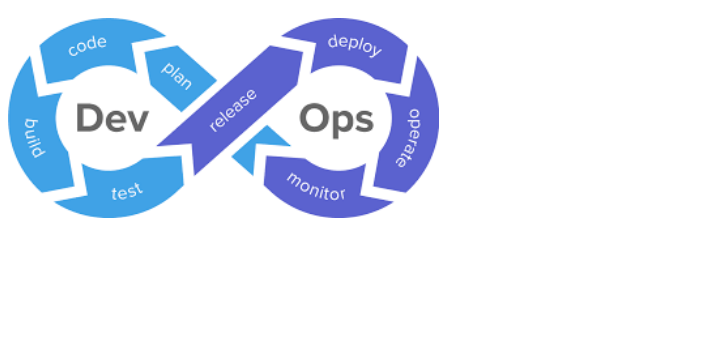
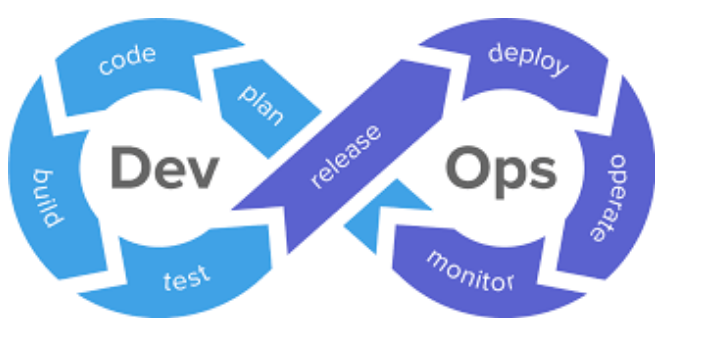
Before and after one commit to PJ1288/PJ1288.github.io, a plain HTML site: page index.html in a window 1280 px wide. Shown: the part 48-404 px from the top of the page, without its empty margins (0-710 px from the left). Drawn offline with Linux system fonts and the light colour scheme.

Commit message:
updated the image

```diff
--- a/index.html
+++ b/index.html
@@ -1,6 +1,6 @@
 <html>
   <h1>Hello World ! Glad to be here !!</h1>
   <div>
-    <img src="devops.png" height="200">
+    <img src="devops.jpg" height="300">
   </div>
 </html>
```
Also changed, not shown: devops.jpg (renamed from devops.png).
